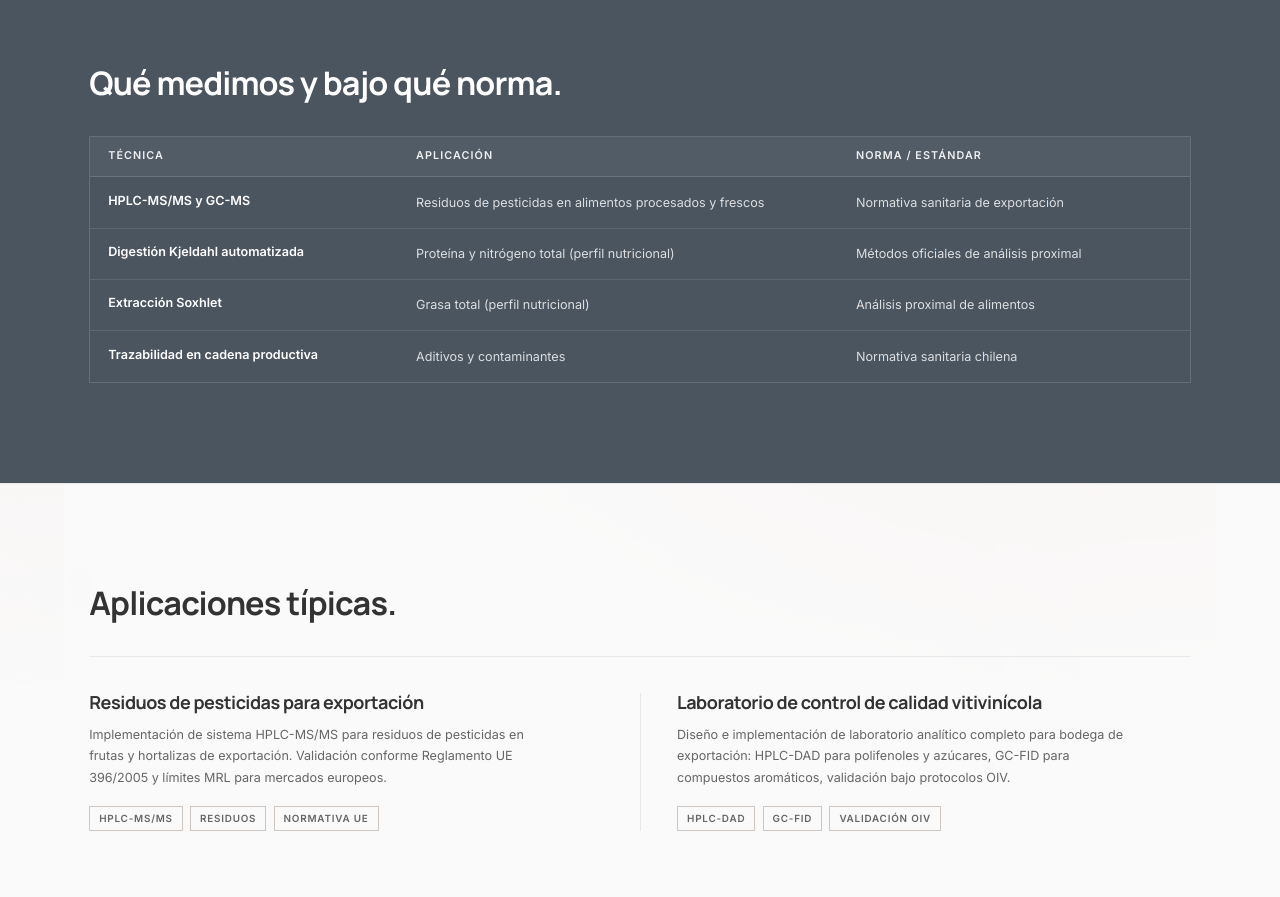
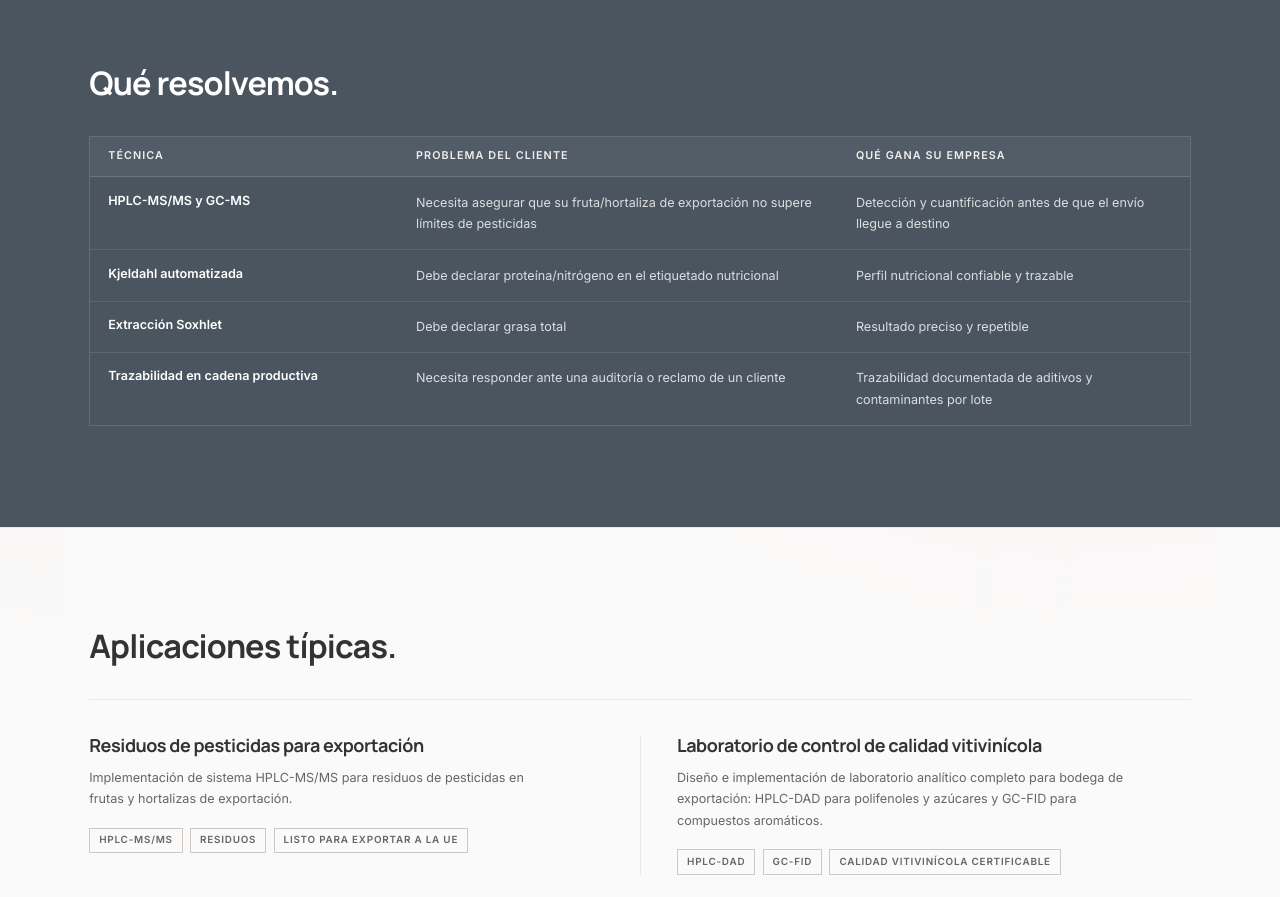
Before and after one commit to delcarpiohub/LandingPage, a Next.js app: page /soluciones/alimentos in a window 1280 px wide. Shown: the part 1900-2797 px from the top of the page. Built offline with nearby package versions, Linux system fonts and the light colour scheme.

Commit message:
wip: rediseno de Soluciones en curso, pendiente de decision

```diff
--- a/src/components/solutions/solution-editorial-page.tsx
+++ b/src/components/solutions/solution-editorial-page.tsx
@@ -80,7 +80,7 @@ const industryContext: Record<string, { headline: string; photo: string }> = {
   },
   aguas: {
     headline:
-      "Tecnología analítica de alta precisión para el cumplimiento de NCh 409 y el control de calidad del agua.",
+      "Tecnología analítica de alta precisión para el control de calidad del agua.",
     photo: "/fotos/laboratorio-frascos-procesos.jpg",
   },
   ambiental: {
@@ -309,7 +309,7 @@ export function SolutionEditorialPage({
             <div className="mx-auto max-w-[1320px] px-5 py-16 sm:px-8 lg:px-12 lg:py-28">
               <SolutionReveal>
                 <h2 className="max-w-2xl text-3xl leading-[1.03] text-white sm:text-4xl">
-                  Qué medimos y bajo qué norma.
+                  Qué resolvemos.
                 </h2>
               </SolutionReveal>
 
--- a/src/components/solutions/solution-methods.tsx
+++ b/src/components/solutions/solution-methods.tsx
@@ -4,7 +4,7 @@ import { SolutionReveal } from "./solution-reveal";
 
 // Tabla real (no cards) — refuerza el tono de "informe técnico" del sistema
 // de diseño y es el formato más rápido de escanear para un evaluador técnico
-// que busca confirmar si Del Carpio cubre su técnica/matriz/norma. Vive
+// que busca confirmar el problema que Del Carpio resuelve. Vive
 // dentro de la sección ancla oscura de la página (fondo --nav-bg). El acento
 // por industria se marca una sola vez, en el encabezado de la sección — ver
 // solution-editorial-page.tsx —, no repetido fila por fila (el color es el
@@ -28,7 +28,7 @@ export function SolutionMethods({ rows }: { rows: SolutionMethodRow[] }) {
             </div>
             <div>
               <dt className="text-[11px] font-semibold uppercase tracking-[0.1em] text-white/60">
-                Aplicación
+                Problema del cliente
               </dt>
               <dd className="mt-1.5 text-sm leading-6 text-white/85">
                 {row.application}
@@ -36,7 +36,7 @@ export function SolutionMethods({ rows }: { rows: SolutionMethodRow[] }) {
             </div>
             <div>
               <dt className="text-[11px] font-semibold uppercase tracking-[0.1em] text-white/60">
-                Norma / estándar
+                Qué gana su empresa
               </dt>
               <dd className="mt-1.5 text-sm leading-6 text-white/85">
                 {row.standard}
@@ -60,13 +60,13 @@ export function SolutionMethods({ rows }: { rows: SolutionMethodRow[] }) {
                 className="w-[40%] px-5 py-3.5 text-xs font-semibold uppercase tracking-[0.1em] text-white/90"
                 scope="col"
               >
-                Aplicación
+                Problema del cliente
               </th>
               <th
                 className="w-[32%] px-5 py-3.5 text-xs font-semibold uppercase tracking-[0.1em] text-white/90"
                 scope="col"
               >
-                Norma / estándar
+                Qué gana su empresa
               </th>
             </tr>
           </thead>
--- a/src/content/site.ts
+++ b/src/content/site.ts
@@ -124,7 +124,7 @@ export const industries: Industry[] = [
     slug: "alimentos",
     name: "Alimentos",
     detail:
-      "Residuos de pesticidas por HPLC-MS/MS y GC-MS, aditivos, contaminantes, perfil nutricional y trazabilidad en cadena productiva bajo normativa sanitaria chilena y de exportación.",
+      "Detectamos residuos de pesticidas, aditivos y contaminantes en su línea de producción, y le entregamos el perfil nutricional y la trazabilidad que sus clientes de exportación le exigen.",
     productCategories: [
       "Cromatografía",
       "Análisis elemental",
@@ -136,28 +136,28 @@ export const industries: Industry[] = [
     slug: "mineria",
     name: "Minería",
     detail:
-      "Análisis de cianuro libre y WAD, metales pesados, reactivos de flotación y efluentes de proceso. HPLC para control de reagentes e IC para aniones en soluciones de lixiviación.",
+      "Controlamos cianuro libre y WAD, metales pesados y reactivos de flotación en su proceso de lixiviación, para que su planta opere sin sorpresas en el balance metalúrgico.",
     productCategories: ["Minería", "Fire Assay", "Trace Elemental", "Análisis elemental"],
   },
   {
     slug: "farmaceutica",
     name: "Farmacéutica",
     detail:
-      "Cuantificación de principios activos, impurezas de síntesis y productos de degradación. Validación de métodos según ICH Q2/Q3 para registro sanitario y estudios de estabilidad.",
+      "Cuantificamos principios activos, impurezas y productos de degradación con métodos validados, para que su expediente de registro sanitario avance sin observaciones y su estudio de estabilidad tenga resultados defendibles.",
     productCategories: ["Área farmacéutica", "Cromatografía", "Espectrometría de masa"],
   },
   {
     slug: "aguas",
     name: "Aguas",
     detail:
-      "Análisis de plaguicidas, trihalometanos, COVs y nitratos en matrices acuosas. Métodos validados para cumplimiento de NCh 409 y normativa ambiental de la autoridad sanitaria.",
+      "Medimos plaguicidas, trihalometanos, COVs y nitratos en su agua potable o de proceso, y le entregamos el respaldo técnico que necesita frente a la autoridad sanitaria.",
     productCategories: ["Análisis de agua", "Purificadores de agua", "Trace Elemental"],
   },
   {
     slug: "ambiental",
     name: "Ambiental",
     detail:
-      "Determinación de COVs y HAPs por GC-MS, metales en suelos y sedimentos, y caracterización de emisiones atmosféricas para informes de línea de base y monitoreo continuo.",
+      "Caracterizamos suelos, sedimentos y emisiones de su proyecto — COVs, HAPs y metales — para que su informe de línea de base o su monitoreo continuo estén listos a tiempo.",
     productCategories: [
       "Análisis de agua",
       "Análisis elemental",
@@ -169,7 +169,7 @@ export const industries: Industry[] = [
     slug: "academia-id",
     name: "Academia / I+D",
     detail:
-      "Desarrollo de métodos analíticos, transferencia de técnicas cromatográficas y validación de procedimientos para grupos de investigación, tesis y publicaciones científicas.",
+      "Desarrollamos y validamos el método analítico que necesita su tesis o publicación, y transferimos la técnica a su equipo para que su grupo de investigación gane autonomía.",
     productCategories: [
       "Equipamiento analítico",
       "Equipamiento menor",
--- a/src/content/solution-content.ts
+++ b/src/content/solution-content.ts
@@ -52,9 +52,9 @@ const sharedFaqs: SolutionFaqItem[] = [
       "Sí, capacitación técnica teórica y práctica para el personal que va a operar el instrumento.",
   },
   {
-    question: "¿Los métodos que desarrollan cumplen NCh-ISO 17025?",
+    question: "¿Cómo eligen el equipo correcto para mi problema?",
     answer:
-      "Sí, la validación de métodos considera los requisitos de NCh-ISO 17025: linealidad, repetibilidad, incertidumbre y exactitud.",
+      "Revisamos la matriz, el análisis requerido y el flujo de trabajo antes de proponer el equipamiento adecuado.",
   },
 ];
 
@@ -63,44 +63,44 @@ export const solutionContent: Record<string, SolutionContent> = {
     methods: [
       {
         technique: "HPLC-MS/MS y GC-MS",
-        application: "Residuos de pesticidas en alimentos procesados y frescos",
-        standard: "Normativa sanitaria de exportación",
+        application: "Necesita asegurar que su fruta/hortaliza de exportación no supere límites de pesticidas",
+        standard: "Detección y cuantificación antes de que el envío llegue a destino",
       },
       {
-        technique: "Digestión Kjeldahl automatizada",
-        application: "Proteína y nitrógeno total (perfil nutricional)",
-        standard: "Métodos oficiales de análisis proximal",
+        technique: "Kjeldahl automatizada",
+        application: "Debe declarar proteína/nitrógeno en el etiquetado nutricional",
+        standard: "Perfil nutricional confiable y trazable",
       },
       {
         technique: "Extracción Soxhlet",
-        application: "Grasa total (perfil nutricional)",
-        standard: "Análisis proximal de alimentos",
+        application: "Debe declarar grasa total",
+        standard: "Resultado preciso y repetible",
       },
       {
         technique: "Trazabilidad en cadena productiva",
-        application: "Aditivos y contaminantes",
-        standard: "Normativa sanitaria chilena",
+        application: "Necesita responder ante una auditoría o reclamo de un cliente",
+        standard: "Trazabilidad documentada de aditivos y contaminantes por lote",
       },
     ],
     applicationCases: [
       {
         title: "Residuos de pesticidas para exportación",
         description:
-          "Implementación de sistema HPLC-MS/MS para residuos de pesticidas en frutas y hortalizas de exportación. Validación conforme Reglamento UE 396/2005 y límites MRL para mercados europeos.",
-        tags: ["HPLC-MS/MS", "Residuos", "Normativa UE"],
+          "Implementación de sistema HPLC-MS/MS para residuos de pesticidas en frutas y hortalizas de exportación.",
+        tags: ["HPLC-MS/MS", "Residuos", "Listo para exportar a la UE"],
       },
       {
         title: "Laboratorio de control de calidad vitivinícola",
         description:
-          "Diseño e implementación de laboratorio analítico completo para bodega de exportación: HPLC-DAD para polifenoles y azúcares, GC-FID para compuestos aromáticos, validación bajo protocolos OIV.",
-        tags: ["HPLC-DAD", "GC-FID", "Validación OIV"],
+          "Diseño e implementación de laboratorio analítico completo para bodega de exportación: HPLC-DAD para polifenoles y azúcares y GC-FID para compuestos aromáticos.",
+        tags: ["HPLC-DAD", "GC-FID", "Calidad vitivinícola certificable"],
       },
     ],
     faqs: [
       {
-        question: "¿Pueden validar métodos para exportación?",
+        question: "¿Pueden apoyar análisis para exportación?",
         answer:
-          "Sí, trabajamos con validación de métodos conforme a normativa sanitaria de exportación, como el Reglamento UE 396/2005 para residuos de pesticidas.",
+          "Sí. Revisamos residuos de pesticidas, aditivos, contaminantes, perfil nutricional y trazabilidad según la necesidad de su línea de producción.",
       },
       ...sharedFaqs,
     ],
@@ -111,23 +111,23 @@ export const solutionContent: Record<string, SolutionContent> = {
     methods: [
       {
         technique: "Destilación + electrodo ion-selectivo o titulación",
-        application: "Cianuro libre y WAD en soluciones de lixiviación",
-        standard: "Protocolos de control de cianuro en minería",
+        application: "Necesita controlar consumo de cianuro y riesgo ambiental",
+        standard: "Medición confiable de cianuro libre/WAD para ajustar dosificación",
       },
       {
         technique: "Ensayo por fuego (fire assay)",
-        application: "Metales preciosos en mineral triturado",
-        standard: "Métodos estándar de ensayo por fuego",
+        application: "Necesita saber la ley real de metales preciosos del mineral",
+        standard: "Resultado trazable para decisiones de planta",
       },
       {
         technique: "HPLC",
-        application: "Reactivos de flotación",
-        standard: "Control de proceso",
+        application: "Necesita optimizar el consumo de reactivo",
+        standard: "Control de proceso que reduce costo",
       },
       {
         technique: "IC (cromatografía iónica)",
-        application: "Aniones en efluentes de proceso",
-        standard: "Control de efluentes",
+        application: "Necesita monitorear efluentes de proceso",
+        standard: "Datos para gestionar el efluente a tiempo",
       },
     ],
     applicationCases: [
```
Also changed, not shown: 2 other files (tests, documents, lock files or other folders).
